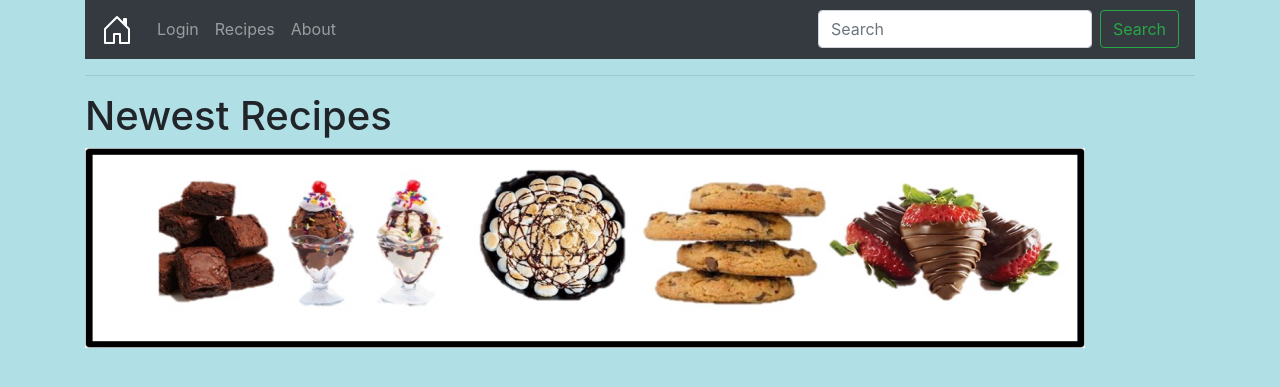
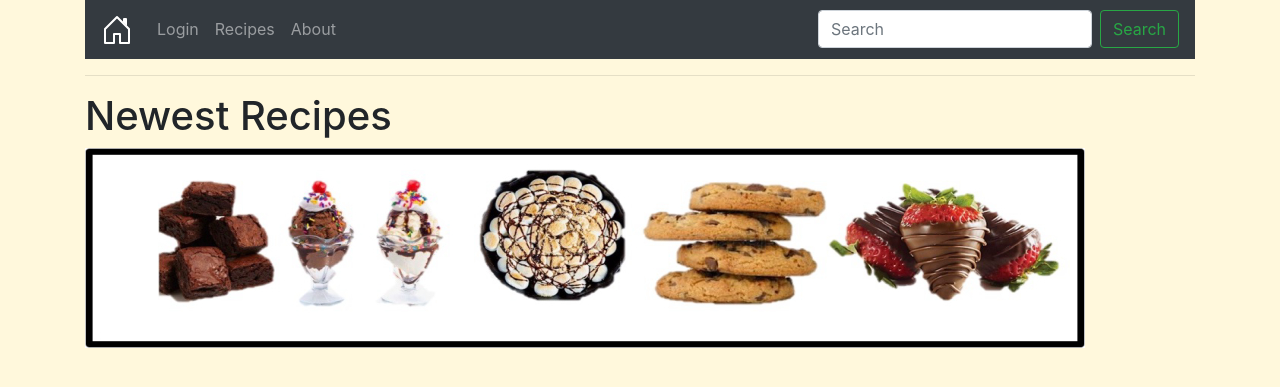
Before and after one commit to lizlau7/recipe_project, a Flask app: page / in a window 1280 px wide. Shown: the top 387 px of the page. Run offline with Flask 2, Linux system fonts and the light colour scheme; data that the repository does not hold is empty; some libraries are stand-ins or nearby versions.

Commit message:
original background color

```diff
--- a/static/css/stylesheet.css
+++ b/static/css/stylesheet.css
@@ -4,5 +4,5 @@ label.print{
 }
 
 body {
-  background-color: powderblue;
+  background-color:cornsilk;
 }
```
